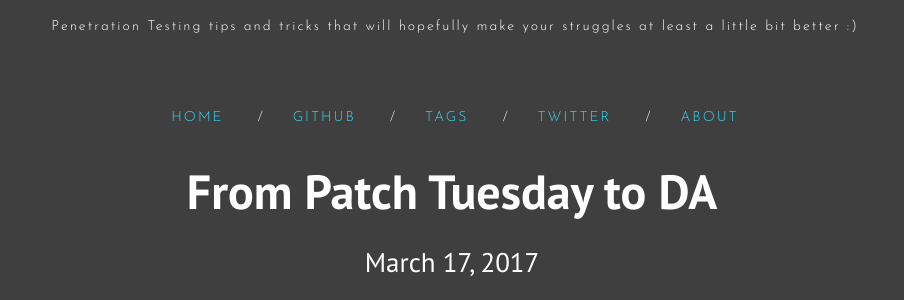
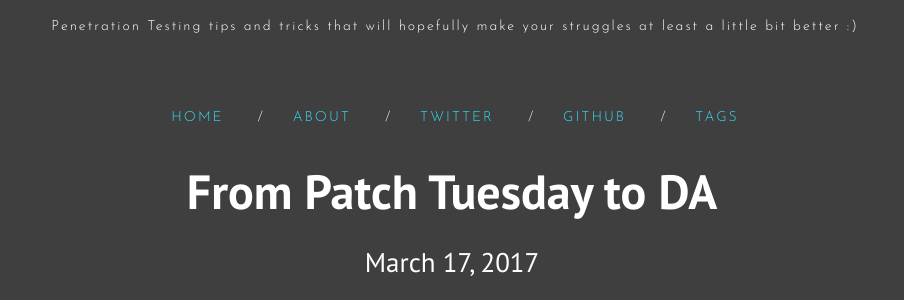
Before and after one commit to n0pe-sled/n0pe-sled.github.io, a Jekyll site: the page built from index.html, in a window 1280 px wide. Shown: the part 159-459 px from the top of the page, without its empty margins (188-1092 px from the left). Built offline with Jekyll 4.4.1, drawn with Linux system fonts in a browser that asks for light colours; nearby versions of some CDN libraries; the list of posts is cut into pages by our own code.

Commit message:
Style Changes

```diff
--- a/_includes/header.html
+++ b/_includes/header.html
@@ -7,13 +7,10 @@
 </div>
 <div class="wrapper">
  <center> <div class="trigger site-navigation">
-    <a class="page-link" href="{{site.url}}{{site.baseurl}}">HOME</a>
-
-    {% for sitePage in site.pages %}
-    {% if sitePage.title %}
-
-    <span class="exclamationMark">/</span><a class="page-link" href="{{sitePage.url | prepend: site.baseurl }}">{{sitePage.title}}</a>
-    {% endif %}
-    {% endfor %}
+    <a class="page-link" href="{{site.url}}{{site.baseurl}}">Home</a>
+    <span class="exclamationMark">/</span><a class="page-link" href="{{site.url}}/about">About</a>
+    <span class="exclamationMark">/</span><a class="page-link" href="{{site.url}}/twitter">Twitter</a>
+    <span class="exclamationMark">/</span><a class="page-link" href="{{site.url}}/github">Github</a>
+    <span class="exclamationMark">/</span><a class="page-link" href="{{site.url}}/tags">Tags</a>
   </div> </center>
 </div>
```
Also changed, not shown: Github.md (+1 -0 lines), Twitter.md (+1 -0 lines).
